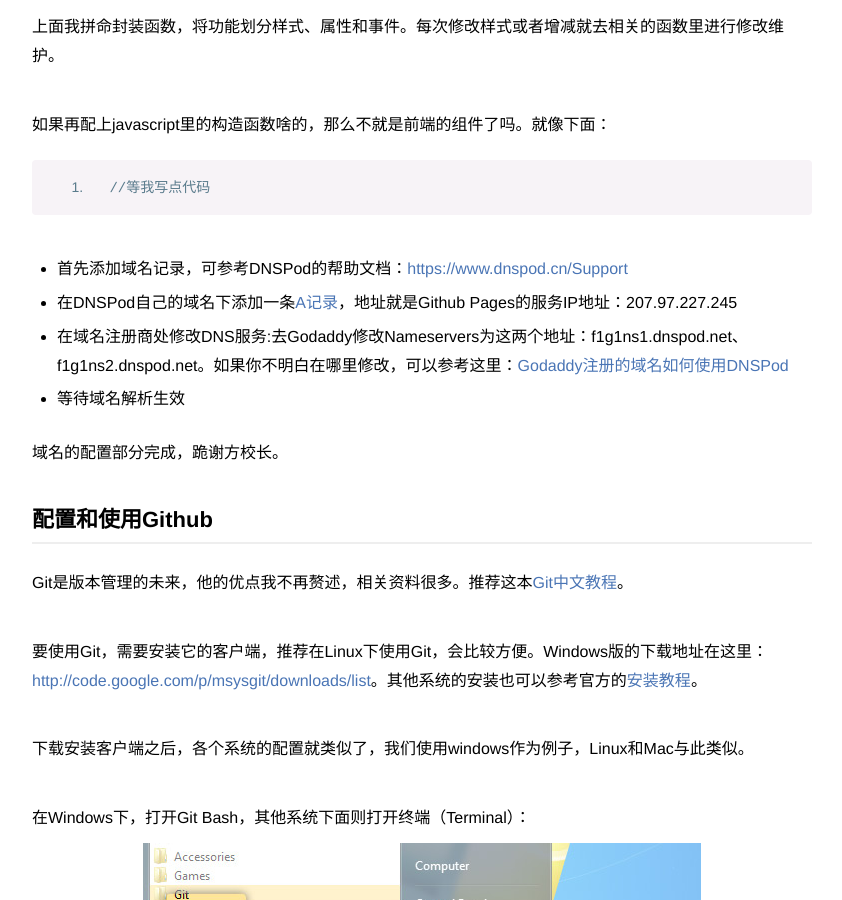
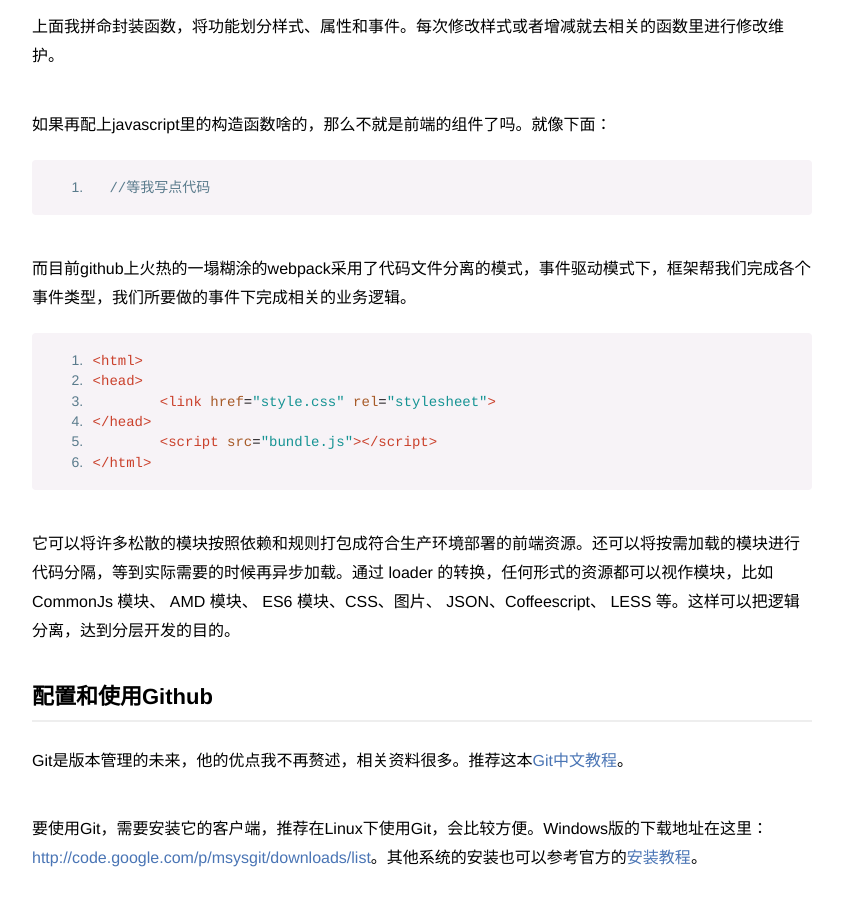
Before and after one commit to ioloveuu/ioloveuu.github.io, a Jekyll site: the page built from _posts/2016-12-28-frame-analys.md, in a window 1280 px wide and 900 px high, scrolled down 1783 px. Shown: the whole window, without its empty margins (218-1060 px from the left). Built offline with Jekyll 4.4.1, drawn with Linux system fonts in a browser that asks for light colours; nearby versions of some CDN libraries; a script that is not in the unit is left out.

Commit message:
Update 2016-12-28-frame-analys.md

````diff
--- a/_posts/2016-12-28-frame-analys.md
+++ b/_posts/2016-12-28-frame-analys.md
@@ -81,15 +81,16 @@ category: blog
   //等我写点代码
 ```
 
-<ul>
-	<li>首先添加域名记录，可参考DNSPod的帮助文档：<a href="https://www.dnspod.cn/Support">https://www.dnspod.cn/Support</a></li>
-	<li>在DNSPod自己的域名下添加一条<a href="http://baike.baidu.com/view/65575.htm">A记录</a>，地址就是Github Pages的服务IP地址：207.97.227.245</li>
-	<li>在域名注册商处修改DNS服务:去Godaddy修改Nameservers为这两个地址：f1g1ns1.dnspod.net、f1g1ns2.dnspod.net。如果你不明白在哪里修改，可以参考这里：<a href="https://www.dnspod.cn/support/index/fid/119">Godaddy注册的域名如何使用DNSPod</a></li>
-	<li>等待域名解析生效</li>
-</ul>
-
-域名的配置部分完成，跪谢方校长。
-
+而目前github上火热的一塌糊涂的webpack采用了代码文件分离的模式，事件驱动模式下，框架帮我们完成各个事件类型，我们所要做的事件下完成相关的业务逻辑。
+```
+<html>
+<head>
+	<link href="style.css" rel="stylesheet">
+</head>
+	<script src="bundle.js"></script>
+</html>
+```
+它可以将许多松散的模块按照依赖和规则打包成符合生产环境部署的前端资源。还可以将按需加载的模块进行代码分隔，等到实际需要的时候再异步加载。通过 loader 的转换，任何形式的资源都可以视作模块，比如 CommonJs 模块、 AMD 模块、 ES6 模块、CSS、图片、 JSON、Coffeescript、 LESS 等。这样可以把逻辑分离，达到分层开发的目的。
 ## 配置和使用Github
 Git是版本管理的未来，他的优点我不再赘述，相关资料很多。推荐这本[Git中文教程][4]。
 
````
